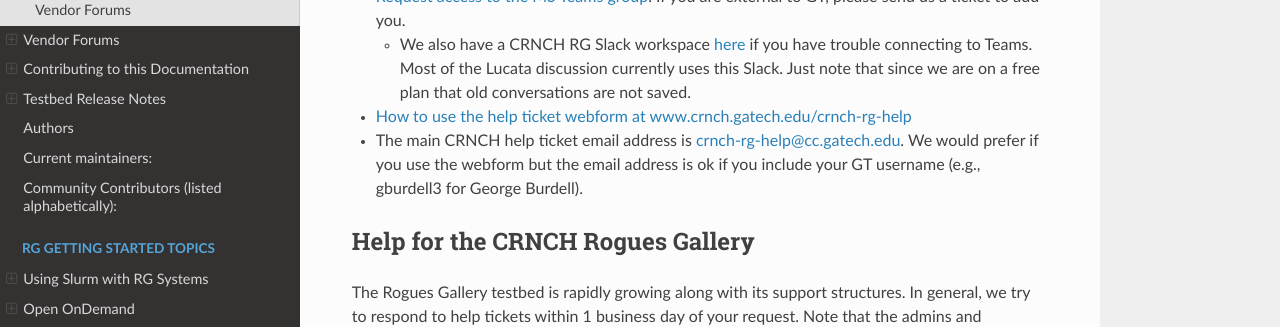
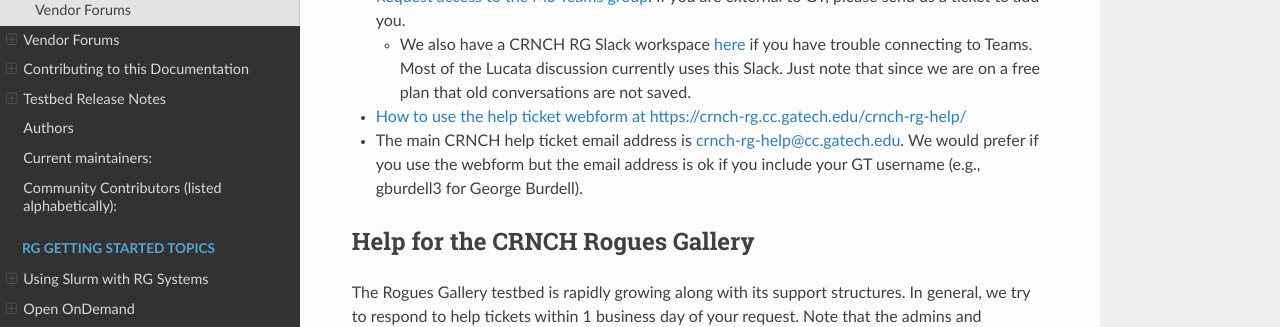
Before and after one commit to gt-crnch-rg/read-the-docs, a Sphinx documentation site: the page built from docs/general/mailing-list-help-tickets.rst, in a window 1280 px wide and 900 px high. Shown: the part 231-558 px from the top of the window. Built offline with Sphinx 7.4.7 and the Read the Docs theme 2.0.0, drawn with Linux system fonts in a browser that asks for light colours; some of the changed lines change nothing that is shown.

Commit message:
Update mailing-list-help-tickets.rst

```diff
--- a/docs/general/mailing-list-help-tickets.rst
+++ b/docs/general/mailing-list-help-tickets.rst
@@ -12,7 +12,7 @@
       Teams. Most of the Lucata discussion currently uses this Slack. Just note that since we are on a free plan that old conversations are not saved.
 
 -  `How to use the help ticket webform at
-   www.crnch.gatech.edu/crnch-rg-help <https://gt-crnch-rg.readthedocs.io/en/main/general/rg-help-webform-examples.html>`__
+   https://crnch-rg.cc.gatech.edu/crnch-rg-help/ <https://gt-crnch-rg.readthedocs.io/en/main/general/rg-help-webform-examples.html>`__
 
 -  The main CRNCH help ticket email address is   crnch-rg-help@cc.gatech.edu. We would prefer if you use the webform but the email address is ok if you include your GT username (e.g., gburdell3 for George Burdell).
 
```
